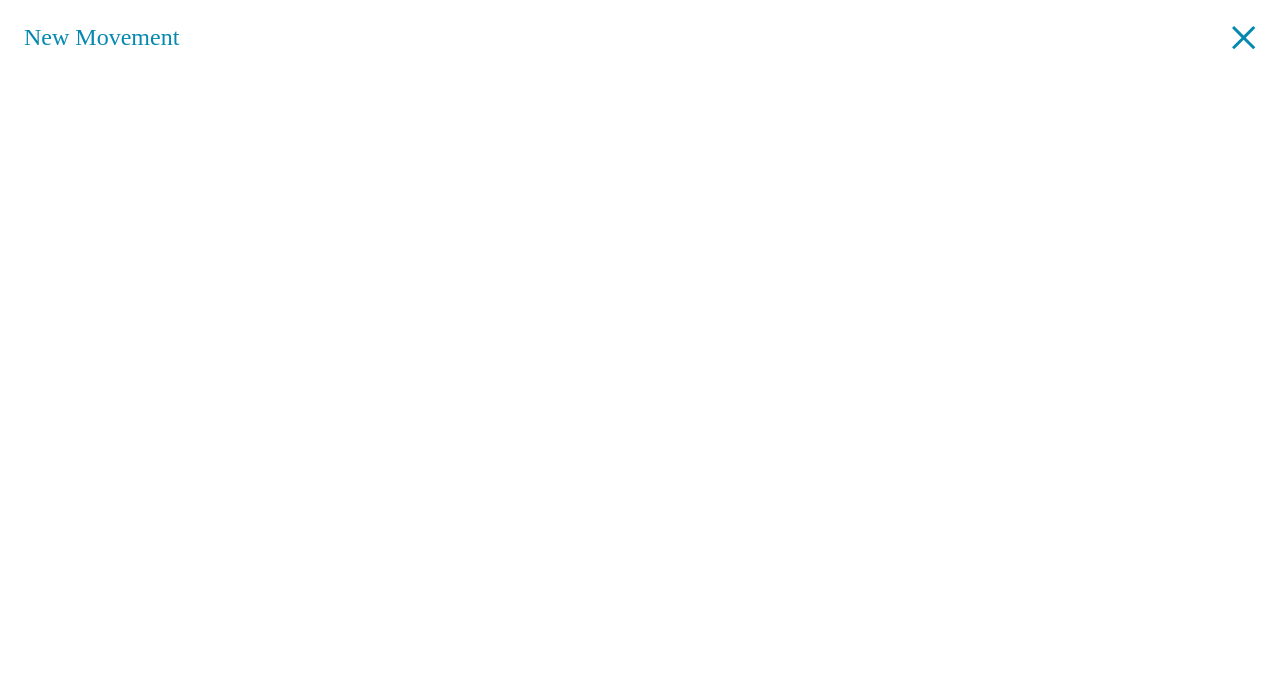
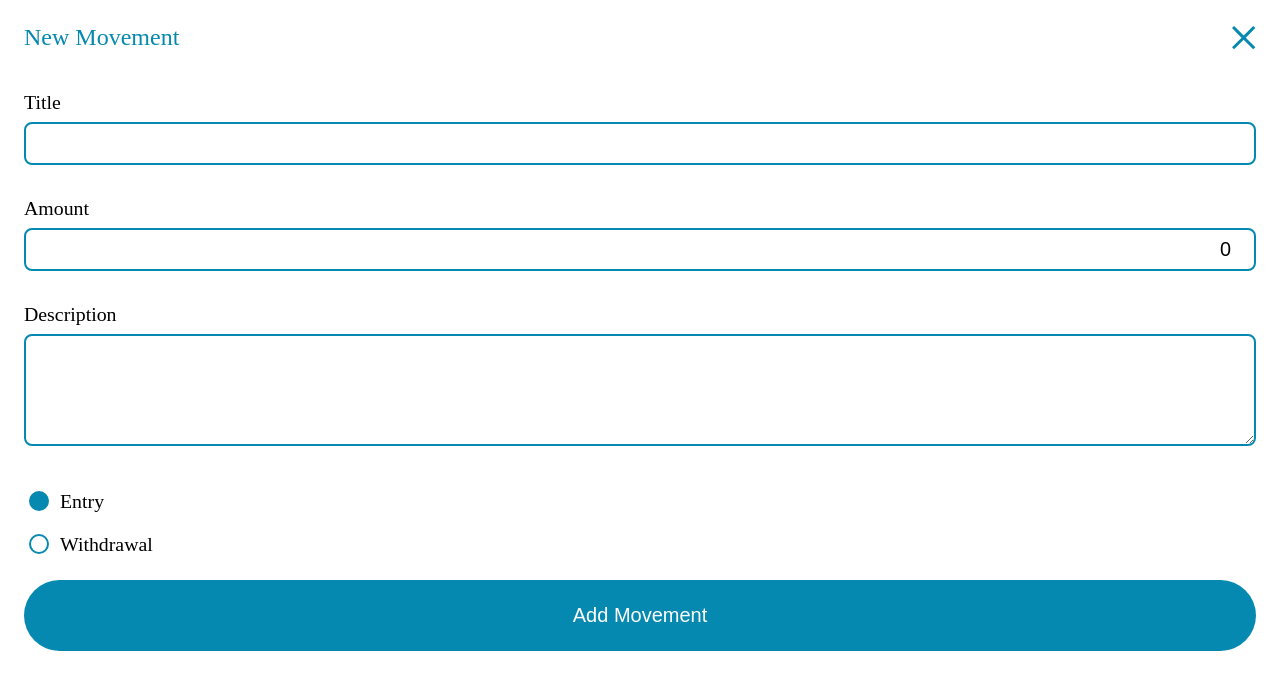
Before and after one commit to fabriciobencomo/cashFlow, a Vue app: page / in a window 1280 px wide. Both pictures are taken after a click on the button "Add Movement". Shown: the top 690 px of the page. Built offline with nearby package versions, Linux system fonts and the light colour scheme.

Commit message:
form in modal added

```diff
--- a/src/components/Action.vue
+++ b/src/components/Action.vue
@@ -1,21 +1,58 @@
 <template>
   <button @click="showModal = true">Add Movement</button>
   <teleport to="#app">
-      <Modal v-show="showModal" @close="showModal = false"></Modal>
+      <Modal v-show="showModal" @close="showModal = false">
+        <form @submit.prevent="submit">
+          <div class="field">
+            <label>Title</label>
+            <input type="text" v-model="title" />
+          </div>
+          <div class="field">
+            <label>Amount</label>
+            <input type="number" v-model="amount" />
+          </div>
+          <div class="field">
+            <label>Description</label>
+            <textarea rows="4" v-model="description"></textarea>
+          </div>
+          <div class="field">
+            <label class="radio-label">
+              <input type="radio" v-model="movementType" value="entry" />
+              <span>Entry</span>
+            </label>
+            <label class="radio-label">
+              <input type="radio" v-model="movementType" value="withdrawal" />
+              <span>Withdrawal</span>
+            </label>
+          </div>
+          <div class="action">
+            <button>Add Movement</button>
+          </div>
+        </form>
+      </Modal>
   </teleport>
 </template>
 
 <script>
-import Modal from "@/components/Modal"
+import Modal from "@/components/Modal";
 export default {
     data(){
         return{
-            showModal:false
+            showModal:false,
+            title:"",
+            description:"",
+            amount:0,
+            movementType:"entry"
         }
     },
     components: {
         Modal
     },
+    methods:{
+      submit(){
+        this.showModal = false;
+      }
+    }
 }
 </script>
 
```
